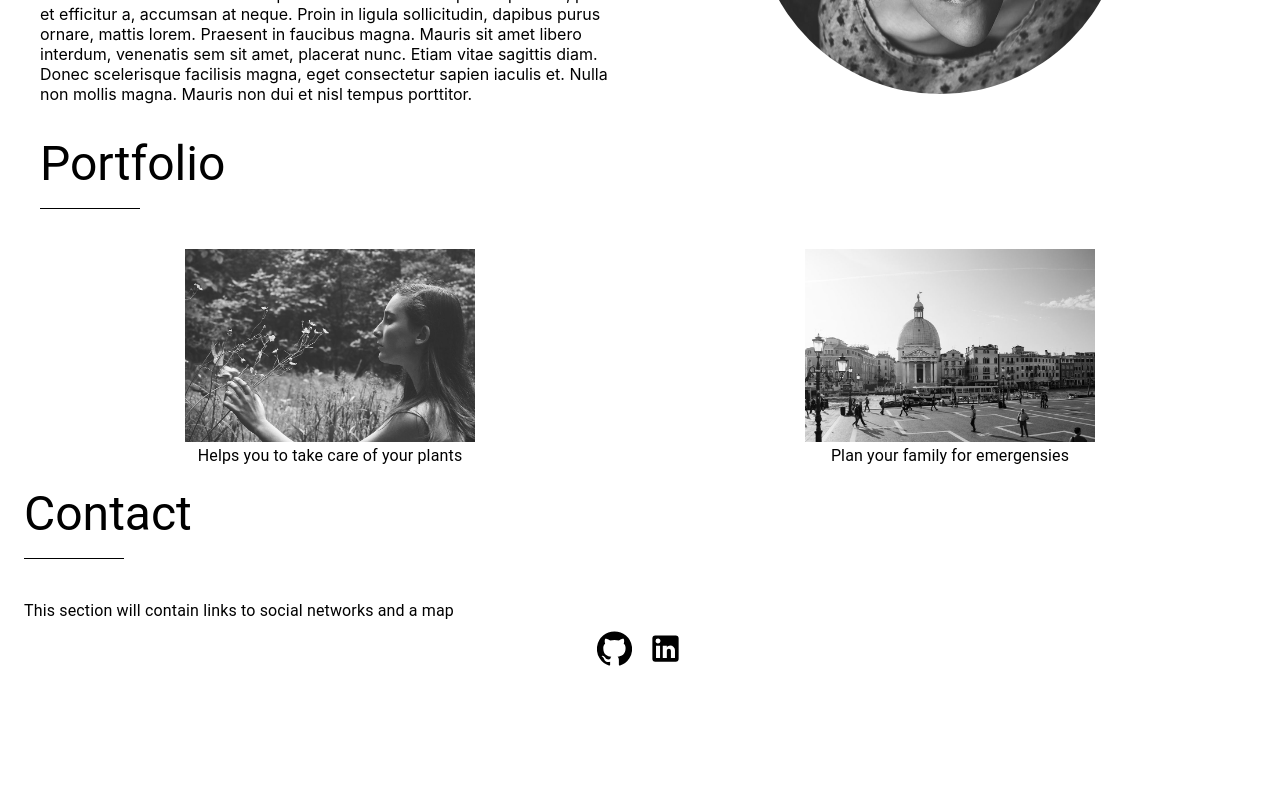
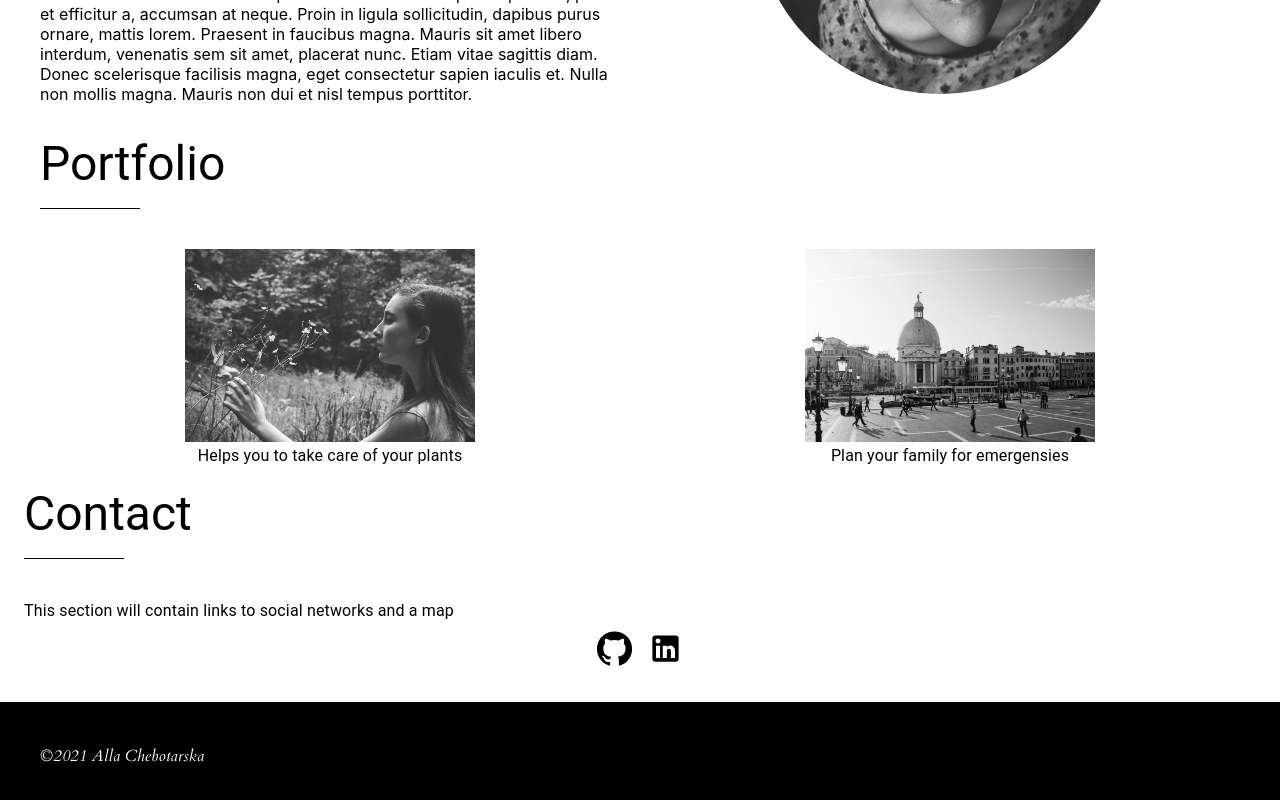
Before and after one commit to alla-chebotarska/portfolio, a React (Create React App) app: page / in a window 1280 px wide. Shown: the part 494-1294 px from the top of the page. Before the commit the page ends 1196 px from the top, so only its background shows below. Built offline with nearby package versions, Linux system fonts and the light colour scheme.

Commit message:
Added footer

```diff
--- /dev/null
+++ b/src/components/Footer/Footer.tsx
@@ -0,0 +1,24 @@
+import React from 'react';
+import { makeStyles, Theme } from "@material-ui/core/styles";
+import { Box, Typography } from "@material-ui/core";
+
+const useStyles = makeStyles((theme: Theme) => ({
+    footerContainer: {
+        backgroundColor: "black",
+        padding: theme.spacing(5),
+        fontStyle: "italic",
+    },
+    footerTypography: {
+        color: "white",
+        fontFamily: ["Cardo", "Times New Roman", 'sans-serif'].join(','),
+    }
+  }));
+
+export default function Footer() {
+    const classes = useStyles();
+    return (
+        <Box className={classes.footerContainer}>
+            <Typography variant="subtitle1" className={classes.footerTypography}>&copy;2021 Alla Chebotarska</Typography>
+        </Box>
+    )
+}
--- a/src/components/LandingPage/LandingPage.tsx
+++ b/src/components/LandingPage/LandingPage.tsx
@@ -5,6 +5,7 @@ import { Container, Box } from "@material-ui/core";
 import { makeStyles, Theme } from "@material-ui/core/styles";
 import Portfolio from "../Portfolio/Portfolio";
 import Contact from "../Contact/Contact";
+import Footer from "../Footer/Footer";
 
 const useStyles = makeStyles((theme: Theme) => ({
   landingContainer: {
@@ -32,6 +33,7 @@ export default function LandingPage() {
           <Contact />
         </Box>
       </Container>
+      <Footer />
     </>
   );
 }
--- a/src/components/Navigation/Navigation.tsx
+++ b/src/components/Navigation/Navigation.tsx
@@ -1,4 +1,11 @@
-import { Box, Typography, Divider, List, ListItem, ListItemText } from "@material-ui/core";
+import {
+  Box,
+  Typography,
+  Divider,
+  List,
+  ListItem,
+  ListItemText,
+} from "@material-ui/core";
 import AppBar from "@material-ui/core/AppBar";
 import { makeStyles, Theme } from "@material-ui/core/styles";
 import Toolbar from "@material-ui/core/Toolbar";
@@ -15,11 +22,14 @@ const useStyles = makeStyles((theme: Theme) => ({
     flexGrow: 1,
   },
   navigationList: {
-display: "flex",
-flexDirection: "row",
+    display: "flex",
+    flexDirection: "row",
   },
   NavigationLinkBox: {
     marginRight: theme.spacing(2),
+  },
+  NavigationListItemText: {
+
   },
 }));
 
@@ -47,7 +57,10 @@ export default function Navigation() {
           >
             Alla Chebotarska
           </Typography>
-          <Box display={{ xs: 'none', sm: 'block' }} className={classes.NavigationLinkBox}>
+          <Box
+            display={{ xs: "none", sm: "block" }}
+            className={classes.NavigationLinkBox}
+          >
             <List className={classes.navigationList}>
               {navigationList.map((item) => (
                 <ListItem key={item.title}>
@@ -57,7 +70,7 @@ export default function Navigation() {
                     spy={true}
                     smooth={true}
                   >
-                      <ListItemText primary={item.title} />
+                    <ListItemText primary={item.title} className={classes.NavigationListItemText} />
                   </Scrolling>
                 </ListItem>
               ))}
```
